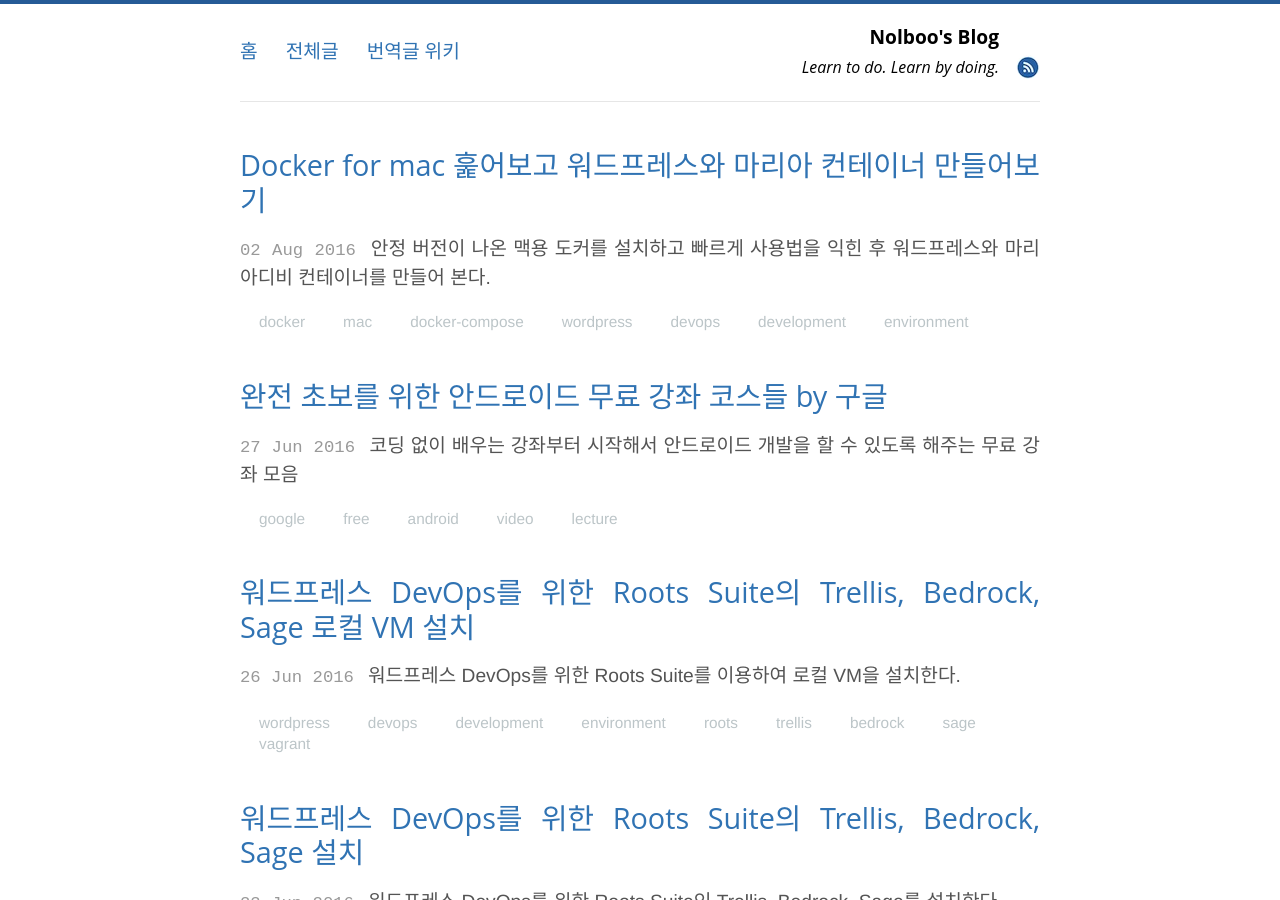
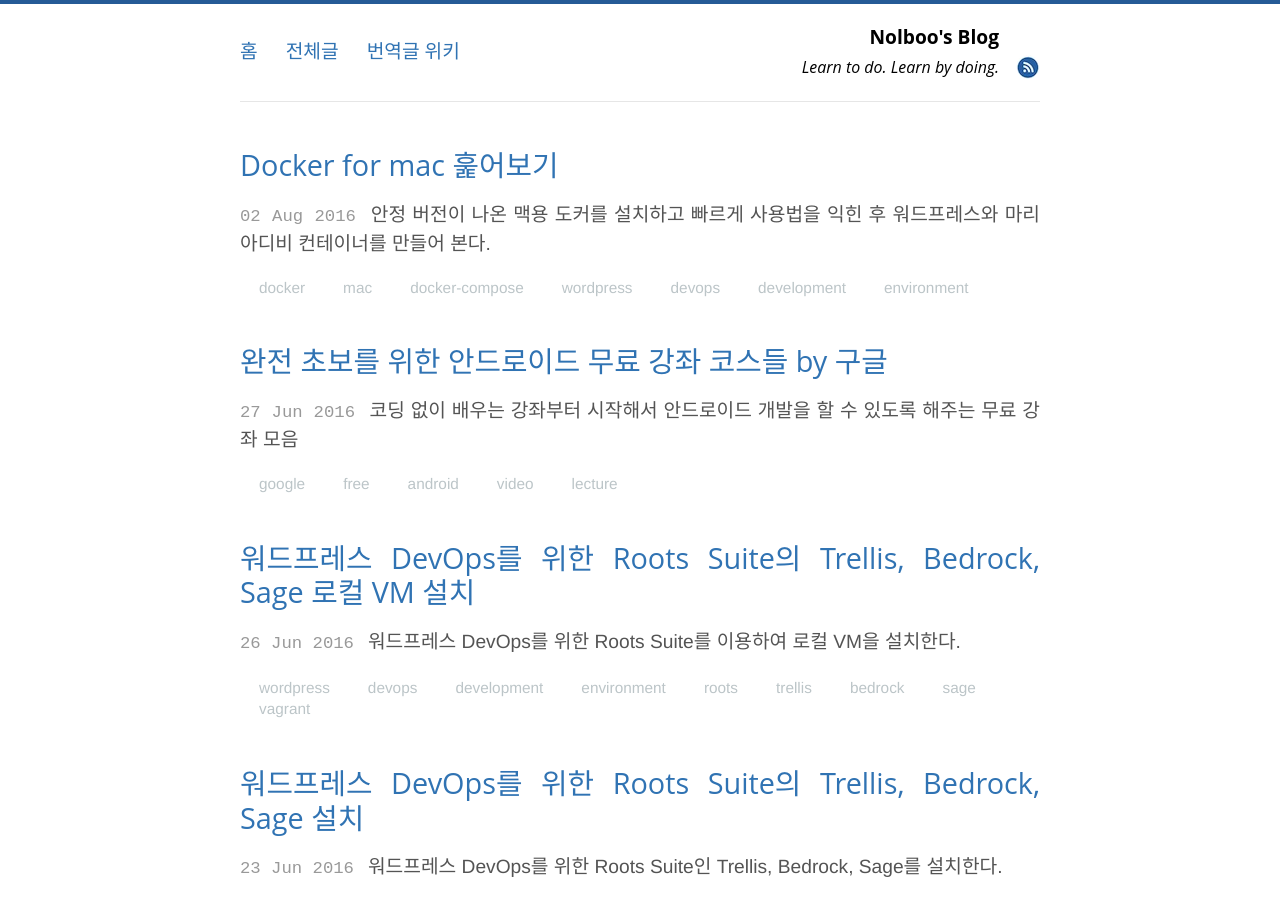
Before and after one commit to nolboo/nolboo.github.io, a Jekyll site: the page built from index.html, in a window 1280 px wide and 900 px high. Built offline with Jekyll 4.4.1, drawn with Linux system fonts in a browser that asks for light colours; the list of posts is cut into pages by our own code.

Commit message:
change the title of docker for mac

```diff
--- a/_posts/2016-08-02-docker-for-mac.md
+++ b/_posts/2016-08-02-docker-for-mac.md
@@ -1,6 +1,6 @@
 ---
 layout: post
-title: "Docker for mac 훑어보고 워드프레스와 마리아 컨테이너 만들어보기"
+title: "Docker for mac 훑어보기"
 description: "안정 버전이 나온 맥용 도커를 설치하고 빠르게 사용법을 익힌 후 워드프레스와 마리아디비 컨테이너를 만들어 본다."
 category: blog
 tags: [docker, mac, docker-compose, wordpress, devops, development, environment]
```
